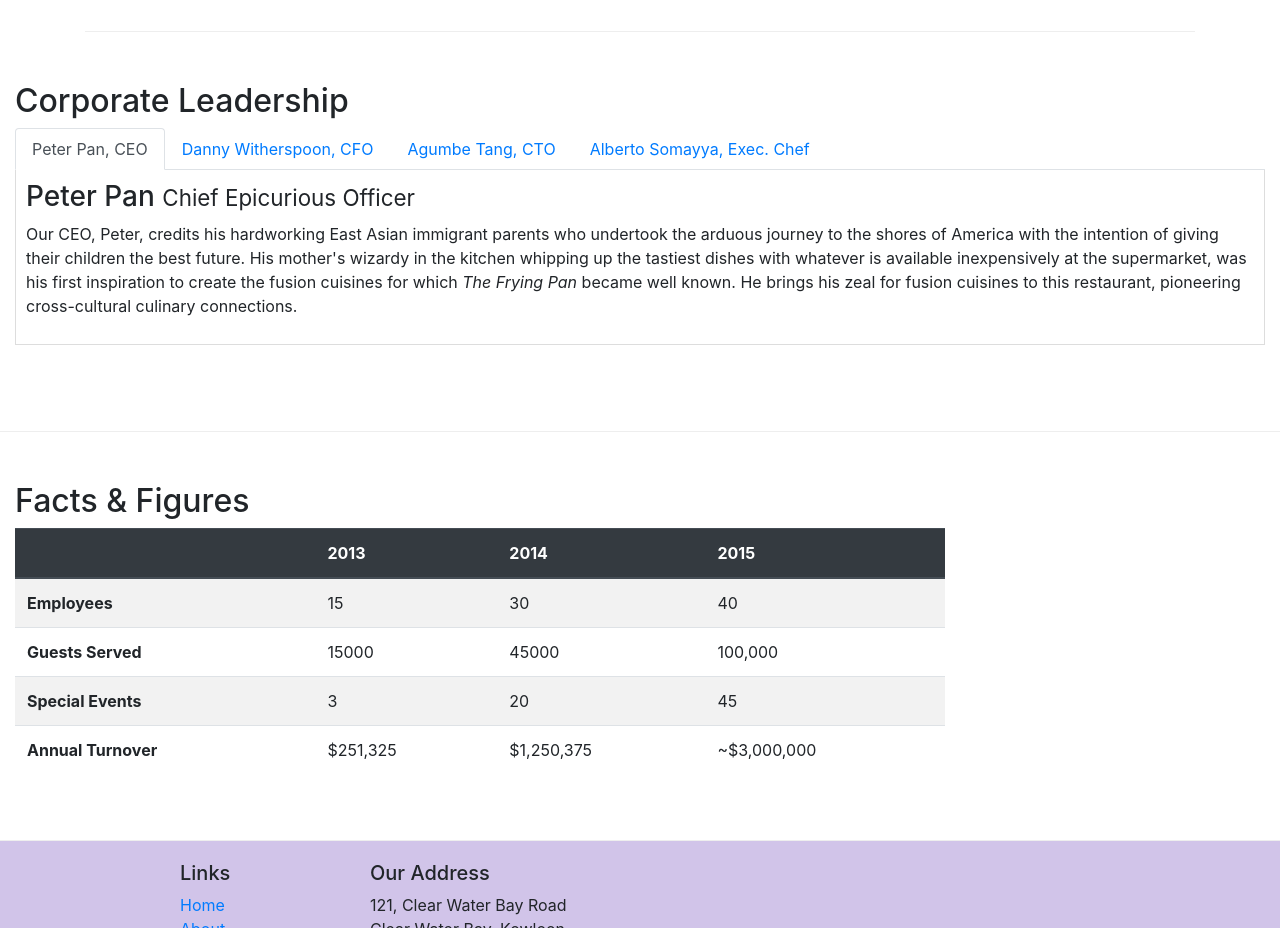
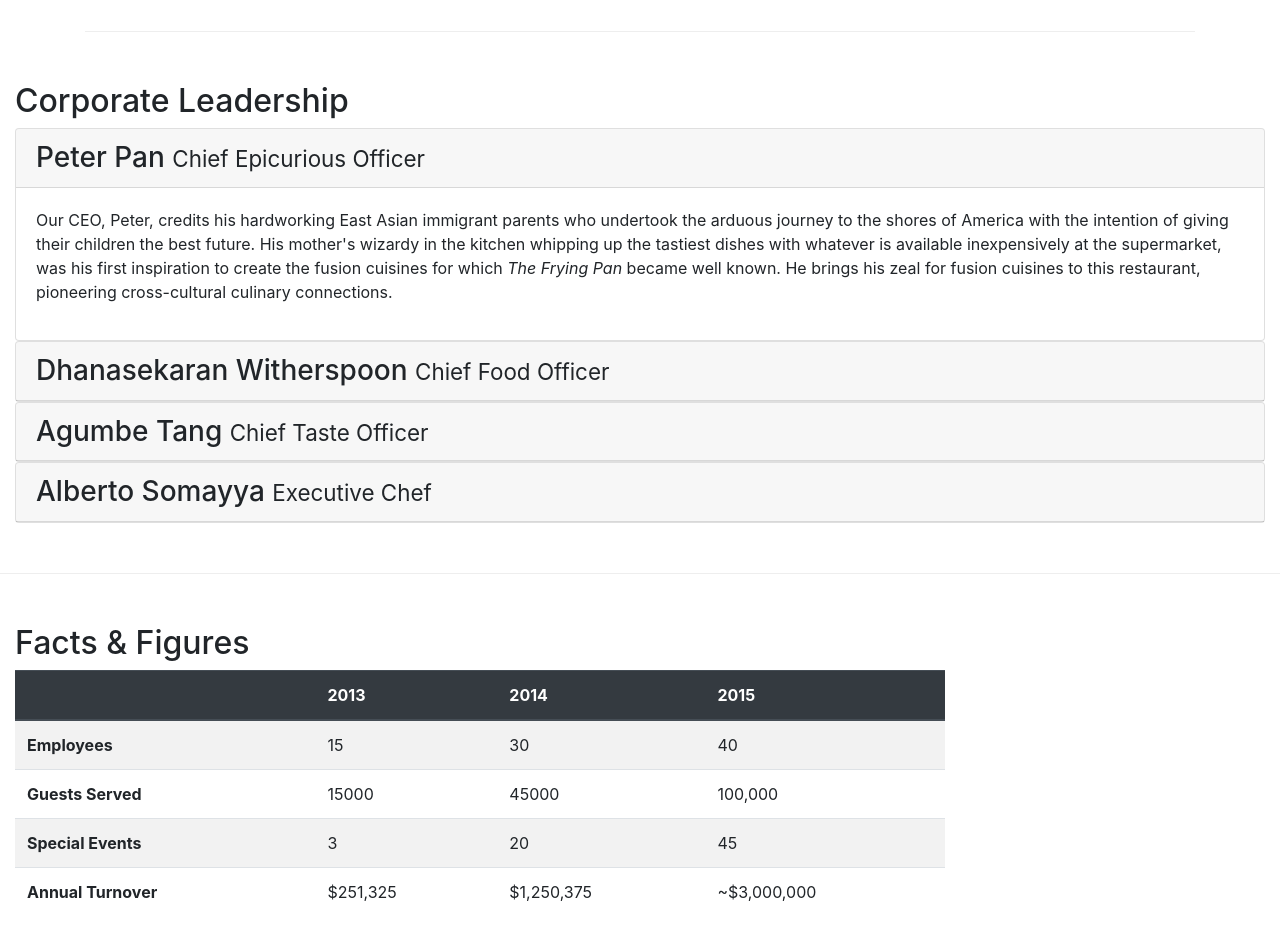
Before and after one commit to Rochan2001/bootstrap-grid, a website: page aboutus.html in a window 1280 px wide. Shown: the part 940-1868 px from the top of the page. Drawn offline with nearby package versions, Linux system fonts and the light colour scheme.

Commit message:
accordion

```diff
--- a/aboutus.html
+++ b/aboutus.html
@@ -109,45 +109,74 @@
     <div class="row row-content">
         <div class="col">
             <h2>Corporate Leadership</h2>
-            <ul class="nav nav-tabs">
-                <li class="nav-item">
-                    <a class="nav-link active" href="#peter" role="tab" data-toggle="tab">Peter Pan, CEO</a>
-                    </a>
-                </li>
-                <li class="nav-item">
-                    <a class="nav-link" href="#danny" role="tab" data-toggle="tab">Danny Witherspoon, CFO</a>
-                </li>
-                <li class="nav-item">
-                    <a class="nav-link" href="#agumbe" role="tab" data-toggle="tab">Agumbe Tang, CTO</a>
-                </li>
-                <li class="nav-item">
-                    <a class="nav-link" href="#alberto" role="tab" data-toggle="tab">Alberto Somayya, Exec. Chef</a>
-                </li>
-            </ul>
 
 
-            <div class="tab-content">
-                <div role="tabpanel" class="tab-pane fade  show active " id="peter">
 
-                    <h3>Peter Pan <small>Chief Epicurious Officer</small></h3>
-                    <p class="d-none d-sm-block ">Our CEO, Peter, credits his hardworking East Asian immigrant parents who undertook the arduous journey to the shores of America with the intention of giving their children the best future. His mother's wizardy in the kitchen whipping
-                        up the tastiest dishes with whatever is available inexpensively at the supermarket, was his first inspiration to create the fusion cuisines for which <em>The Frying Pan</em> became well known. He brings his zeal for fusion cuisines
-                        to this restaurant, pioneering cross-cultural culinary connections.</p>
+            <div id="accordion">
+                <div class="card">
+                    <div class="card-header" role="tab" id="peterhead">
+                        <h3 class="mb-0">
+                            <a data-toggle=" collapase" data-target="#peter">Peter Pan <small>Chief Epicurious Officer</small>
+                            </a>
+                        </h3>
+                    </div>
+                    <div role="tabpanel" class="collapse  show" id="peter" data-parent="#accordion">
+                        <div class="card-body">
+                            <p class="d-none d-sm-block ">Our CEO, Peter, credits his hardworking East Asian immigrant parents who undertook the arduous journey to the shores of America with the intention of giving their children the best future. His mother's wizardy in the kitchen
+                                whipping up the tastiest dishes with whatever is available inexpensively at the supermarket, was his first inspiration to create the fusion cuisines for which <em>The Frying Pan</em> became well known. He brings his zeal
+                                for fusion cuisines to this restaurant, pioneering cross-cultural culinary connections.
+                            </p>
+                        </div>
+                    </div>
                 </div>
-                <div role="tabpanel" class="tab-pane fade" id="danny">
-                    <h3>Dhanasekaran Witherspoon <small>Chief Food Officer</small></h3>
-                    <p class="d-none d-sm-block">Our CFO, Danny, as he is affectionately referred to by his colleagues, comes from a long established family tradition in farming and produce. His experiences growing up on a farm in the Australian outback gave him great appreciation
-                        for varieties of food sources. As he puts it in his own words, <em>Everything that runs, wins, and everything that stays, pays!</em></p>
+                <div class="card">
+                    <div class="card-header" role="tab" id="dannyhead">
+                        <h3 class="mb-0">
+                            <a class="collapsed" data-toggle="collapse" data-target="#danny">
+                                Dhanasekaran Witherspoon <small>Chief Food Officer</small>
+                            </a>
+                        </h3>
+                    </div>
+                    <div class="collapse" id="danny" data-parent="#accordion">
+                        <div class="card-body">
+                            <p class="d-none d-sm-block">Our CFO, Danny, as he is affectionately referred to by his colleagues, comes from a long established family tradition in farming and produce. His experiences growing up on a farm in the Australian outback gave him great appreciation
+                                for varieties of food sources. As he puts it in his own words, <em>Everything that runs, wins, and everything that
+                                stays, pays!</em></p>
+                            </em>
+                            </p>
+                        </div>
+                    </div>
                 </div>
-                <div role="tabpanel" class="tab-pane fade" id="agumbe">
-                    <h3>Agumbe Tang <small>Chief Taste Officer</small></h3>
-                    <p class="d-none d-sm-block ">Blessed with the most discerning gustatory sense, Agumbe, our CTO, personally ensures that every dish that we serve meets his exacting tastes. Our chefs dread the tongue lashing that ensues if their dish does not meet his exacting
-                        standards. He lives by his motto, <em>You click only if you survive my lick.</em></p>
+                <div class="card">
+                    <div class="card-header" role="tab" id="agumbehead">
+                        <h3 class="mb-0">
+                            <a class="collapsed" data-toggle="collapse" data-target="#agumbe">
+                                        Agumbe Tang <small>Chief Taste Officer</small>
+                                    </a>
+                        </h3>
+                    </div>
+                    <div class="collapse" id="agumbe" data-parent="#accordion">
+                        <div class="card-body">
+                            <p class="d-none d-sm-block">Blessed with the most discerning gustatory sense, Agumbe, our CTO, personally ensures that every dish that we serve meets his exacting tastes. Our chefs dread the tongue lashing that ensues if their dish does not meet his exacting
+                                standards. He lives by his motto, <em>You click only if you survive my lick.</em></p>
+                        </div>
+                    </div>
                 </div>
-                <div role="tabpanel" class="tab-pane fade" id="alberto">
-
-                    <h3>Alberto Somayya <small>Executive Chef</small></h3>
-                    <p class="d-none d-sm-block">Award winning three-star Michelin chef with wide International experience having worked closely with whos-who in the culinary world, he specializes in creating mouthwatering Indo-Italian fusion experiences. He says, <em>Put together the cuisines from the two craziest cultures, and you get a winning hit! Amma Mia!</em></p>
+                <div class="card">
+                    <div class="card-header" role="tab" id="albertohead">
+                        <h3 class="mb-0">
+                            <a class="collapsed" data-toggle="collapse" data-target="#alberto">
+                                Alberto Somayya <small>Executive Chef</small>
+                            </a>
+                        </h3>
+                    </div>
+                    <div class="collapse" id="alberto" data-parent="#accordion">
+                        <div class="card-body">
+                            <p class="d-none d-sm-block">Award winning three-star Michelin chef with wide International experience having worked closely with whos-who in the culinary world, he specializes in creating mouthwatering Indo-Italian fusion experiences. He says, <em>Put together the
+                                cuisines from the two craziest cultures, and you get a winning hit! Amma Mia!</em></em>
+                            </p>
+                        </div>
+                    </div>
                 </div>
             </div>
         </div>
```
